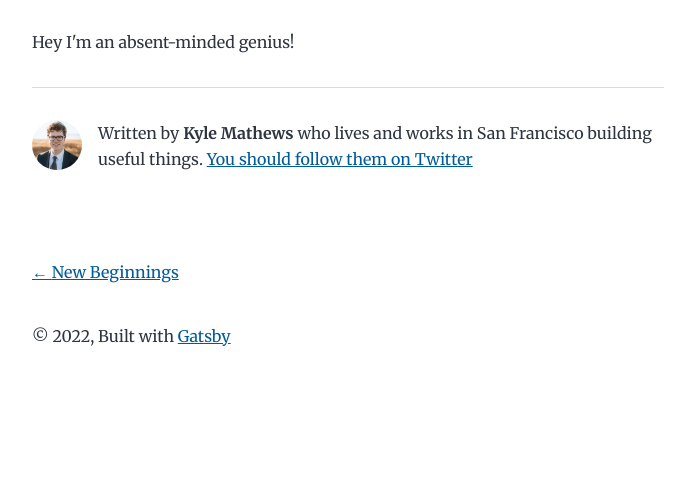
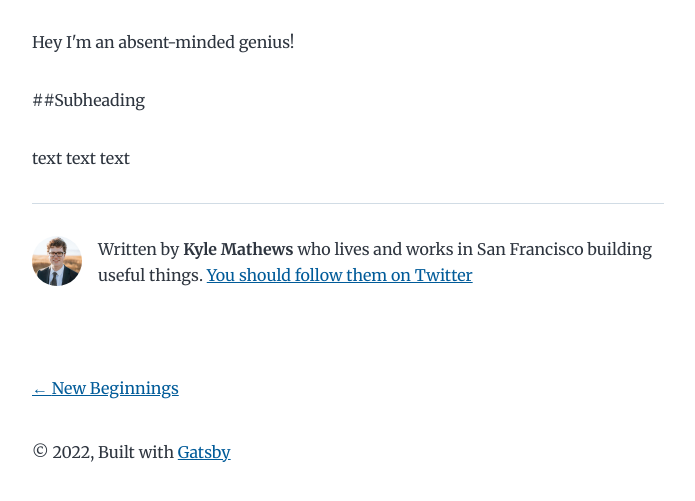
Before and after one commit to wilsonchen0305/wilson-chen-blog, a Gatsby site: page /hello-world/ in a window 1280 px wide. Shown: the part 211-712 px from the top of the page, without its empty margins (292-987 px from the left). Built offline with nearby package versions, Linux system fonts and the light colour scheme; Gatsby itself is replaced by a stand-in of ours.

Commit message:
added subheading

```diff
--- a/content/blog/hello-world/index.md
+++ b/content/blog/hello-world/index.md
@@ -5,3 +5,7 @@ description: "Hello World"
 ---
 
 Hey I'm an absent-minded genius!
+
+##Subheading
+
+text text text
```
